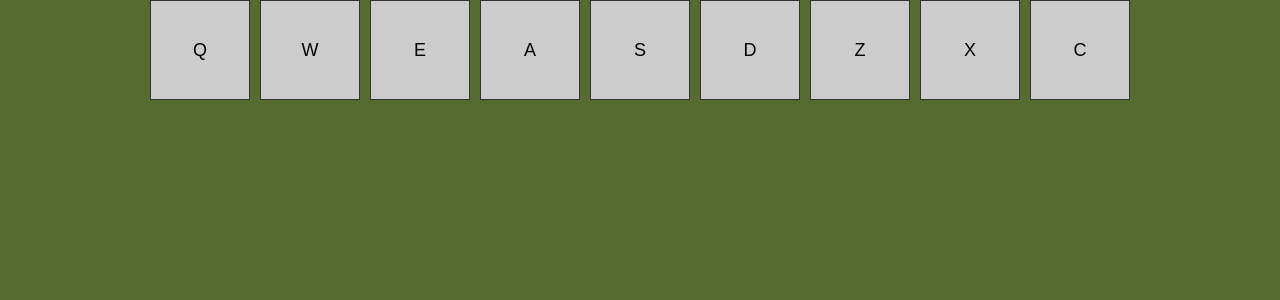
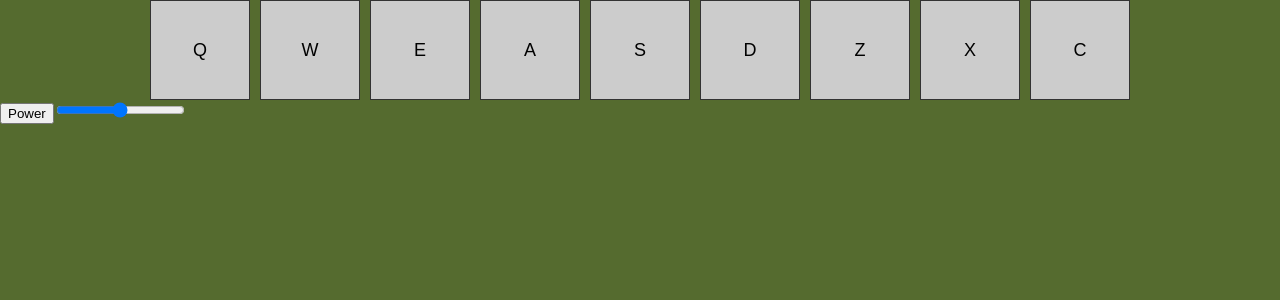
Before and after one commit to cpt-bob/drum-machine, a React (Create React App) app: page / in a window 1280 px wide. Shown: the top 300 px of the page. Built offline with nearby package versions, Linux system fonts and the light colour scheme.

Commit message:
Added power button and volume slider to controls.js. Added a name to the pads arrray. Intigrated the controls into the app.js

```diff
--- a/src/App.js
+++ b/src/App.js
@@ -1,15 +1,29 @@
-import React from "react";
+import React, { useState } from "react";
 import "./App.css";
 import PadBank from "./Padbank";
 import Display from "./Display";
 import Controls from "./Controls";
 
 function App() {
+  const [isPowerOn, setIsPowerOn] = useState(true);
+  const [volume, setVolume] = useState(50);
+
+  const handlePowerToggle = () => {
+    setIsPowerOn(!isPowerOn);
+  };
+
+  const handleVolumeChange = (volume) => {
+    setVolume(volume);
+  };
+
   return (
     <div className="app">
       <Display />
-      <PadBank />
-      <Controls />
+      <PadBank isPowerOn={isPowerOn} volume={volume} />
+      <Controls
+        onPowerToggle={handlePowerToggle}
+        onVolumeChange={handleVolumeChange}
+      />
     </div>
   );
 }
--- a/src/Controls.js
+++ b/src/Controls.js
@@ -1,7 +1,20 @@
 import React from "react";
 
-function Controls() {
-  return <div className="controls"></div>;
+function Controls({ onPowerToggle, onVolumeChange }) {
+  return (
+    <div className="controls">
+      <button className="control-button" onClick={onPowerToggle}>
+        Power
+      </button>
+      <input
+        type="range"
+        min="0"
+        max="100"
+        onChange={(e) => onVolumeChange(e.target.value)}
+        className="volume-slider"
+      />
+    </div>
+  );
 }
 
 export default Controls;
--- a/src/Padbank.js
+++ b/src/Padbank.js
@@ -5,46 +5,55 @@ function PadBank() {
   const pads = [
     {
       id: "Q",
+      name: "Heater 1",
       soundUrl:
         "https://cdn.freecodecamp.org/testable-projects-fcc/audio/Heater-1.mp3",
     },
     {
       id: "W",
+      name: "Heater 2",
       soundUrl:
         "https://cdn.freecodecamp.org/testable-projects-fcc/audio/Heater-2.mp3",
     },
     {
       id: "E",
+      name: "Heater 3",
       soundUrl:
         "https://cdn.freecodecamp.org/testable-projects-fcc/audio/Heater-3.mp3",
     },
     {
       id: "A",
+      name: "Heater 4",
       soundUrl:
         "https://cdn.freecodecamp.org/testable-projects-fcc/audio/Heater-4_1.mp3",
     },
     {
       id: "S",
+      name: "Clap",
       soundUrl:
         "https://cdn.freecodecamp.org/testable-projects-fcc/audio/Heater-6.mp3",
     },
     {
       id: "D",
+      name: "Open-HH",
       soundUrl:
         "https://cdn.freecodecamp.org/testable-projects-fcc/audio/Dsc_Oh.mp3",
     },
     {
       id: "Z",
+      name: "Kick-n'-Hat",
       soundUrl:
         "https://cdn.freecodecamp.org/testable-projects-fcc/audio/Kick_n_Hat.mp3",
     },
     {
       id: "X",
+      name: "Kick",
       soundUrl:
         "https://cdn.freecodecamp.org/testable-projects-fcc/audio/RP4_KICK_1.mp3",
     },
     {
       id: "C",
+      name: "Closed-HH",
       soundUrl:
         "https://cdn.freecodecamp.org/testable-projects-fcc/audio/Cev_H2.mp3",
     },
@@ -53,7 +62,12 @@ function PadBank() {
   return (
     <div className="pad-bank">
       {pads.map((pad) => (
-        <DrumPad key={pad.id} id={pad.id} soundUrl={pad.soundUrl} />
+        <DrumPad
+          key={pad.id}
+          id={pad.id}
+          name={pad.name}
+          soundUrl={pad.soundUrl}
+        />
       ))}
     </div>
   );
```
